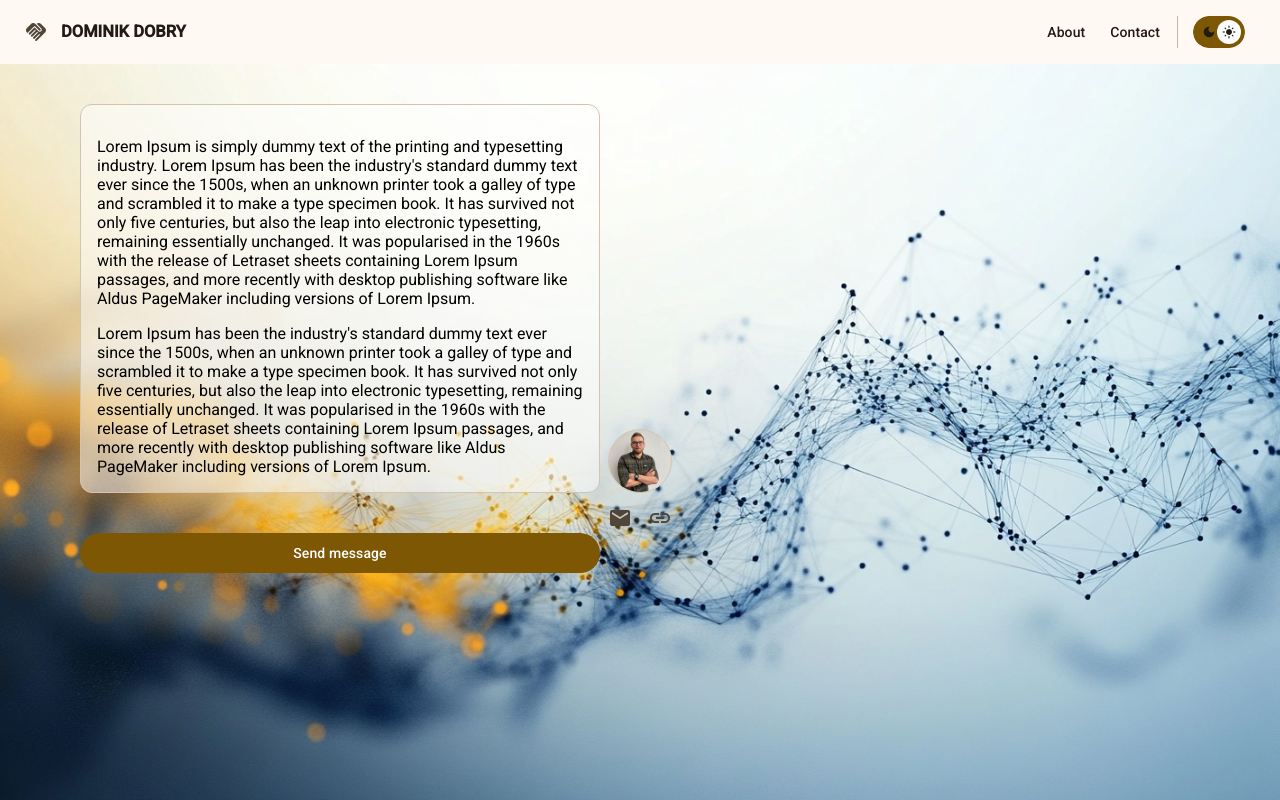
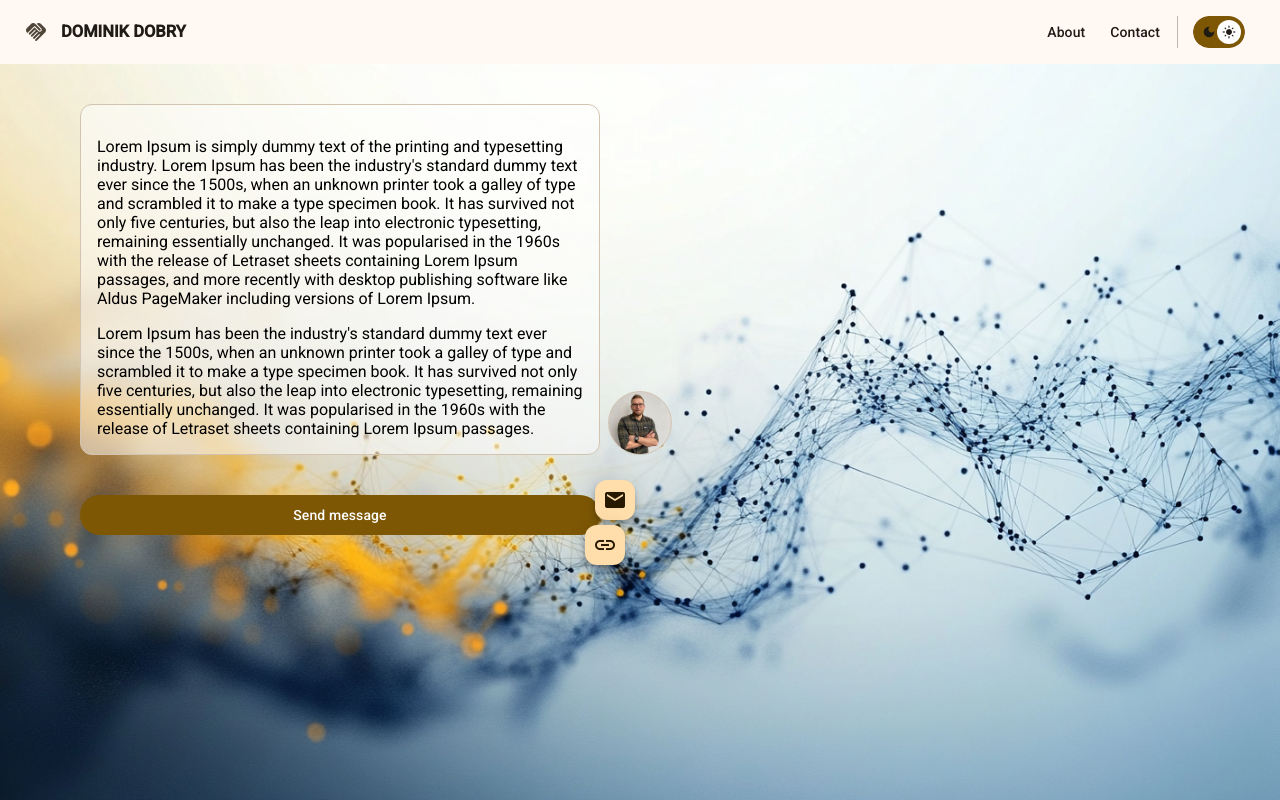
Before and after one commit to krzyzowskabeata/portfolio, an Angular app: page /welcome in a window 1280 px wide. Both pictures are taken after a click on the button "Send message". Built offline with nearby package versions, Linux system fonts and the light colour scheme.

Commit message:
Added submenu styles

```diff
--- a/src/app/home/chat/chat.component.html
+++ b/src/app/home/chat/chat.component.html
@@ -28,10 +28,10 @@
 <ng-template #submenuButtonTemplate>
     <!--ToDo Add href, styles & big btn styles?-->
     <div class="submenu-container">
-        <a mat-icon-button>
+        <a mat-mini-fab class="submenu-item">
             <mat-icon>mail</mat-icon>
         </a>
-        <a mat-icon-button>
+        <a mat-mini-fab class="submenu-item">
             <mat-icon>linkedin</mat-icon>
         </a>
     </div>
--- a/src/app/home/chat/chat.component.scss
+++ b/src/app/home/chat/chat.component.scss
@@ -45,5 +45,19 @@ section.chat-container {
 }
 
 .submenu-container {
-    // ToDo Add styles
+    position: relative;
+
+    .submenu-item {
+        position: absolute;
+
+        &:first-of-type {
+            top: -20px;
+            left: -5px;
+        }
+
+        &:nth-of-type(2) {
+            top: 25px;
+            left: -15px;
+        }
+    }
 }
--- a/src/app/home/chat/chat.component.ts
+++ b/src/app/home/chat/chat.component.ts
@@ -21,6 +21,6 @@ export class ChatComponent {
   Letraset sheets containing Lorem Ipsum passages, and more recently with desktop publishing software like Aldus PageMaker including versions of Lorem Ipsum.`,
   `Lorem Ipsum has been the industry's standard dummy text ever since the 1500s, when an unknown printer took a galley of type and scrambled it to make a type specimen book.
   It has survived not only five centuries, but also the leap into electronic typesetting, remaining essentially unchanged. It was popularised in the 1960s with the release of
-  Letraset sheets containing Lorem Ipsum passages, and more recently with desktop publishing software like Aldus PageMaker including versions of Lorem Ipsum.`];
+  Letraset sheets containing Lorem Ipsum passages.`];
 
 }
```
